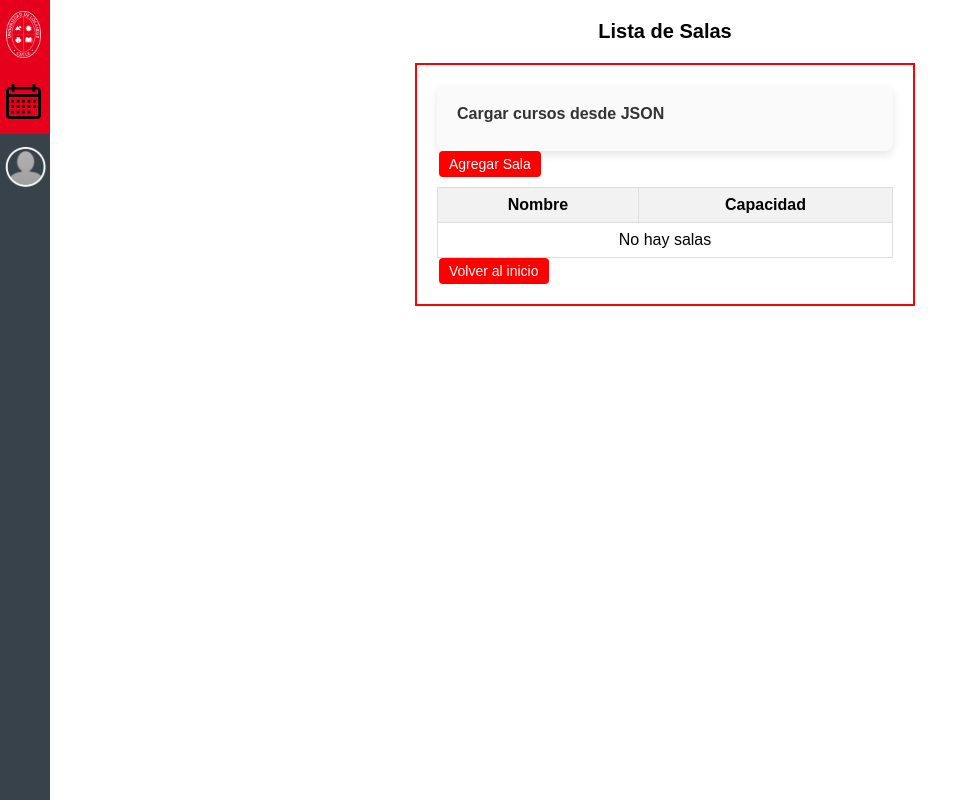
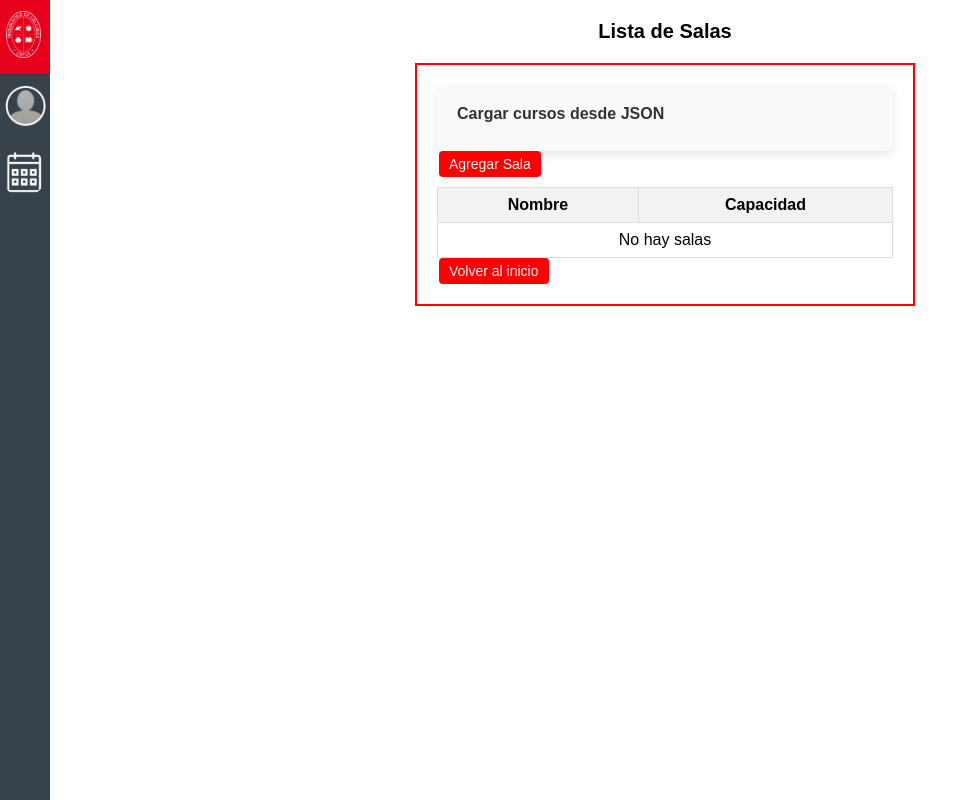
Before and after one commit to FabianSaavedraE/SGA_SoftwareVerificable_grupo1, a Flask app: page /classrooms/ in a window 1280 px wide. Shown: the whole page, without its empty margins (0-978 px from the left). Run offline with Flask 3, Linux system fonts and the light colour scheme; data that the repository does not hold is empty.

Commit message:
feat: fixed THE THING CHIARA MADE???? WHAT WAS GOING THROUGH HER MIND????

```diff
--- a/app/templates/navbar.html
+++ b/app/templates/navbar.html
@@ -4,13 +4,13 @@
             <img src="{{ url_for('static', filename='logo.png') }}" alt="Logo" class="logo">
         </a>
     </div>
-    <div class="logo-container">
-        <a href="/schedules">
-            <img src="{{ url_for('static', filename='calendar.png') }}" alt="Logo" class="logo">
-        </a>
+    <div class="user-section">
+        <img src="{{ url_for('static', filename='user_icon.png') }}" alt="User Icon" class="user-icon">
     </div>
     <div class="user-section">
-        <img src="{{ url_for('static', filename='user_icon.png') }}" alt="User Icon" class="user-icon">
+        <a href="/schedules">
+            <img src="{{ url_for('static', filename='calendar.png') }}" alt="Logo" class="calendar-icon">
+        </a>
     </div>
 </div>
 
@@ -58,4 +58,10 @@
     border-radius: 50%;
     margin-bottom: 10px;
 }
+.calendar-icon {
+    width: 95%;
+    height: 80%;
+    border-radius: 50%;
+    margin-bottom: 10px;
+}
 </style>
```
Also changed, not shown: app/static/calendar.png.
